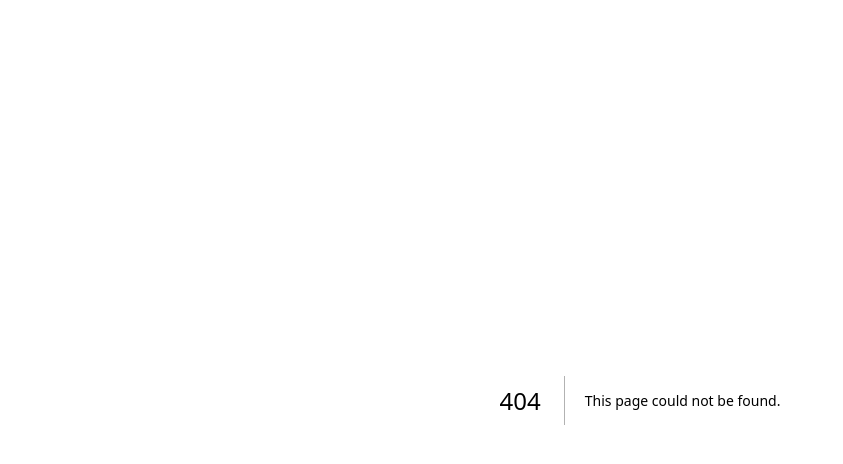
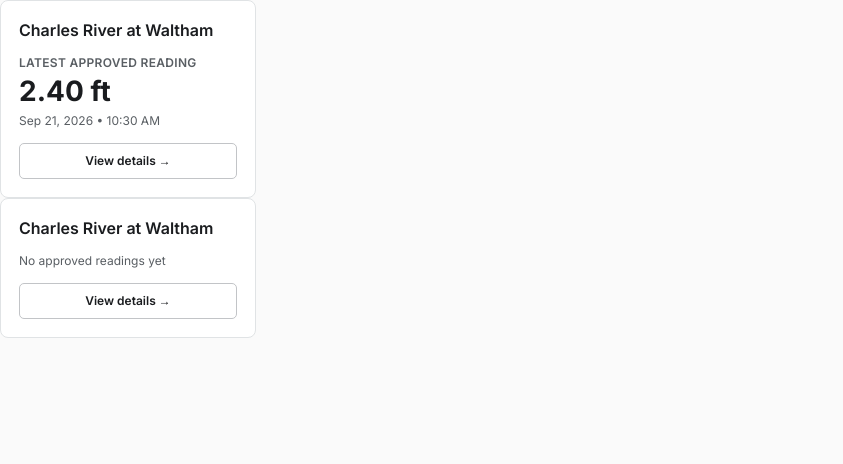
Before and after one commit to JumboCode/massachusetts-river-alliance, a Next.js app: page /stations in a window 1280 px wide. Before the commit this address had no page. Shown: the top 464 px of the page, without its empty margins (0-843 px from the left). Built offline with nearby package versions, Linux system fonts and the light colour scheme.

Commit message:
feat: add StationSummaryPopup component

```diff
--- /dev/null
+++ b/src/app/stations/page.tsx
@@ -0,0 +1,26 @@
+/* Author: Helen and Tanish
+ * Date: 10/20/2026
+ * pages.tsx
+ * station-summary-popup
+ */
+import { SITES } from "@/lib/sites";
+import {
+    StationSummaryPopup,
+    type LatestReading,
+} from "@/components/station-summary-popup";
+
+const SITE = SITES[1]; // Charles River at Waltham
+const LATEST: LatestReading = {
+    id: "r1",
+    gageHeightFt: 2.4,
+    observedAt: new Date("2026-09-21T14:30:00Z"),
+};
+
+export default function StationsPage() {
+    return (
+        <main>
+            <StationSummaryPopup site={SITE} latest={LATEST} />
+            <StationSummaryPopup site={SITE} latest={null} />
+        </main>
+    );
+}
--- /dev/null
+++ b/src/components/station-summary-popup.tsx
@@ -0,0 +1,61 @@
+/* Author: Helen and Tanish
+ * Date: 10/20/2026
+ * pages.tsx
+ * station-summary-popup
+ *
+ *
+ *
+ */
+import Link from "next/link";
+import type { PublicReading } from "@/lib/arcgis/schemas";
+import type { Site } from "@/lib/sites";
+import { Card, CardContent, CardTitle } from "@/components/ui/card";
+import { Button } from "@/components/ui/button";
+import { formatMassTime } from "@/lib/time";
+
+export type LatestReading = Pick<
+    PublicReading,
+    "id" | "gageHeightFt" | "observedAt"
+>;
+
+export function StationSummaryPopup({
+    site,
+    latest,
+}: {
+    site: Site;
+    latest: LatestReading | null;
+}) {
+    return (
+        <Card className="w-fit min-w-64">
+            <CardContent>
+                <CardTitle>{site.name}</CardTitle>
+            </CardContent>
+
+            <CardContent className="flex flex-col gap-1">
+                {latest ? (
+                    <>
+                        <p className="text-meta font-semibold tracking-wide text-muted-foreground uppercase">
+                            Latest approved reading
+                        </p>
+                        <p className="text-reading font-bold">
+                            {latest.gageHeightFt.toFixed(2)} ft
+                        </p>
+                        <p className="text-meta text-muted-foreground">
+                            {formatMassTime(latest.observedAt)}
+                        </p>
+                    </>
+                ) : (
+                    <p className="text-meta text-muted-foreground">
+                        No approved readings yet
+                    </p>
+                )}
+            </CardContent>
+
+            <CardContent>
+                <Button asChild variant="outline" className="w-full">
+                    <Link href={`/?station=${site.id}`}>View details →</Link>
+                </Button>
+            </CardContent>
+        </Card>
+    );
+}
```
